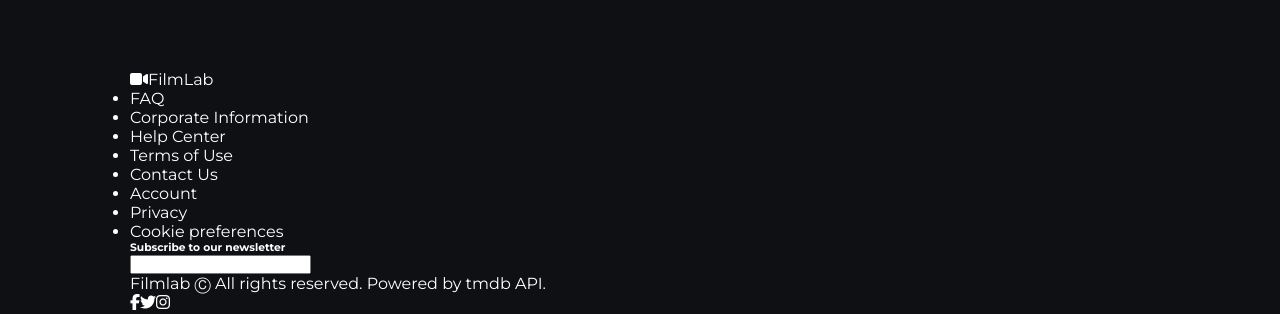
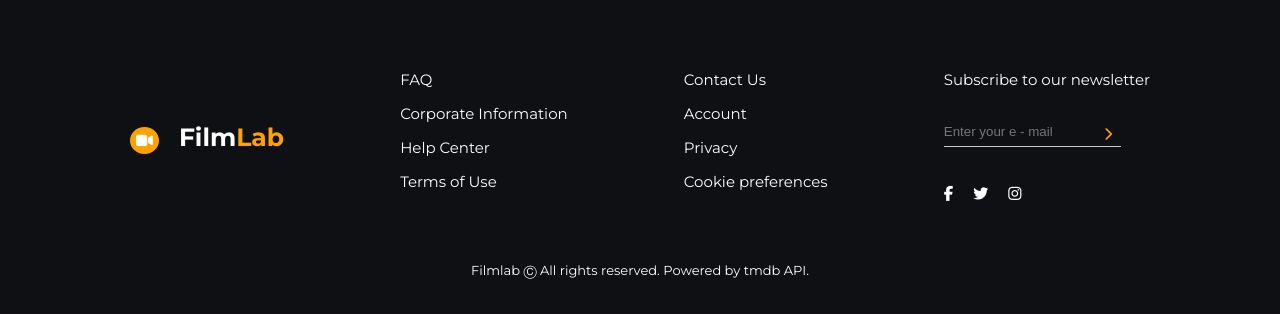
Before and after one commit to bartek9105/FilmLab, a Vue app: page / in a window 1280 px wide. Shown: the part 1297-1611 px from the top of the page. Built offline with nearby package versions, Linux system fonts and the light colour scheme; no server answers; what vue-toasted would draw is missing.

Commit message:
Styles for footer, abstract logo to separate component

```diff
--- a/src/components/Footer.vue
+++ b/src/components/Footer.vue
@@ -1,18 +1,19 @@
 <template>
     <div>
         <footer>
+            <div class="footer-container">
                 <div class="logo">
-                <i class="fas fa-video logo-icon"></i>
-                <span class="logo-text">Film<span class="logo-part">Lab</span>
-                </span>
+                    <Logo/>
                 </div>
-            <nav>
+                <nav class="footer-nav">
                     <ul class="footer-list">
                         <li>FAQ</li>
                         <li>Corporate Information</li>
                         <li>Help Center</li>
                         <li>Terms of Use</li>
                     </ul>
+                </nav>
+                <nav class="footer-nav">
                     <ul class="footer-list">
                         <li>Contact Us</li>
                         <li>Account</li>
@@ -20,23 +21,35 @@
                         <li>Cookie preferences</li>
                     </ul>
                 </nav>
-            <div class="subscribe">
-                <h6>Subscribe to our newsletter</h6>
-                <form>
-                    <input type="text">
+                <div class="cat">
+                    <p>Subscribe to our newsletter</p>
+                    <form class="footer-form">
+                        <input type="text" placeholder="Enter your e - mail">
+                        <button>
+                            <i class="fas fa-chevron-right"></i>
+                        </button>
                     </form>
-            </div>
-            <p>Filmlab &#9400; All rights reserved. Powered by tmdb API.</p>
+                    <div class="social-icons">
                         <i class="fab fa-facebook-f"></i>
                         <i class="fab fa-twitter"></i>
                         <i class="fab fa-instagram"></i>
+                    </div>
+                </div>
+            </div>
+            <p>Filmlab &#9400; All rights reserved. Powered by tmdb API.</p>
+
         </footer>
   </div>
 </template>
 
 <script>
+
+import Logo from '../components/Logo'
+
 export default {
-
+    components: {
+        Logo
+    }
 }
 </script>
 
@@ -44,5 +57,81 @@ export default {
     footer{
         max-width: 1020px;
         margin: 0 auto;
+        .logo{
+            display: flex;
+            align-items: center;
+        }
+        .footer-container{
+            font-size: 15px;
+            display: flex;
+            justify-content: space-between;
+            margin-bottom: 56px;
+            .footer-nav{
+                .footer-list{
+                    list-style: none;
+                    li{
+                        margin-bottom: 15px;
+                        cursor: pointer;
+                        transition: .2s ease-in-out;
+                        &:hover{
+                            color: #FFA200;
+                        }
+                    }
+                }
+            }
+            .cat{
+                p{
+                    font-size: 15px;
+                }
+                .footer-form{
+                    margin-top: 30px;
+                    margin-bottom: 41px;
+                    input{
+                        position: absolute;
+                        background-color: transparent;
+                        border: none;
+                        outline: none;
+                        color: #fff;
+                        border-bottom: 1px solid rgb(202, 202, 202);
+                        padding-bottom: 7px;
+                        transition: .2s ease-in-out;
+                        &:focus{
+                            border-bottom: 1px solid #fff;
+                        }
+                    }
+                    button{
+                        position: relative;
+                        top: 0;
+                        left: 160px;
+                        background-color: transparent;
+                        border: none;
+                        cursor: pointer;
+                        outline: none;
+                        i{
+                            color: #FFA200;
+                            transition: .2s ease-in-out;
+                            &:hover{
+                                color: rgb(199, 126, 0);
+                            }
+                        }
+                    }
+                }
+            }
+            .social-icons{
+                i{
+                    margin-right: 20px;
+                    cursor: pointer;
+                    transition: .2s ease-in-out;
+                    &:hover{
+                        color: #FFA200;
+                    }
+                }
+            }
+        }
+        p{
+            text-align: center;
+            font-size: 13px;
+            margin-bottom: 35px;
+        }
     }
 </style>
--- /dev/null
+++ b/src/components/Logo.vue
@@ -0,0 +1,31 @@
+<template>
+  <div>
+    <i class="fas fa-video logo-icon"></i>
+    <span class="logo-text">Film<span class="logo-part">Lab</span>
+    </span>
+  </div>
+</template>
+
+<script>
+export default {
+    name: 'Logo'
+}
+</script>
+
+<style lang="scss">
+    .logo-icon{
+        color: #fff;
+        padding: 6px;
+        background-color: #FFA200;
+        border-radius: 50%;
+        margin-right: 20px;
+    }
+    .logo-text{
+        font-size: 25px;
+        font-weight: 700;
+        color: #fff;
+        .logo-part{
+            color: #FFA200;
+        }
+    }
+</style>
--- a/src/components/Navbar.vue
+++ b/src/components/Navbar.vue
@@ -2,10 +2,8 @@
   <div>
     <div class="header-top">
         <router-link to="/">
-            <div class="logo">
-                <i class="fas fa-video logo-icon"></i>
-                <span class="logo-text">Film<span class="logo-part">Lab</span>
-                </span>
+            <div class="logo-container">
+                <Logo/>
             </div>
         </router-link>
         <div class="cart">
@@ -19,11 +17,13 @@
 <script>
 
 import Cart from '../components/Cart'
+import Logo from '../components/Logo'
 
 export default {
     name: 'Navbar',
     components: {
-        Cart
+        Cart,
+        Logo
     },
     data(){
         return{
@@ -41,24 +41,9 @@ export default {
         display: flex;
         justify-content: space-between;
         align-items: center;
-        .logo{
+        .logo-container{
             display: flex;
             align-items: center;
-            .logo-icon{
-                color: #fff;
-                padding: 6px;
-                background-color: #FFA200;
-                border-radius: 50%;
-                margin-right: 20px;
-            }
-            .logo-text{
-                font-size: 25px;
-                font-weight: 700;
-                color: #fff;
-                .logo-part{
-                    color: #FFA200;
-                }
-            }
         }
         .cart{
             position: relative;
--- a/src/views/SingleFilm.vue
+++ b/src/views/SingleFilm.vue
@@ -75,6 +75,7 @@
             </section>
         </section>
     </div>
+    <Footer/>
   </div>
 </template>
 
@@ -84,11 +85,13 @@
     import Navbar from '../components/Navbar'
     import PopularMovies from '../components/PopularMovies'
     import SimilarAndRecommended from '../components/SimilarAndRecommended'
+    import Footer from '../components/Footer'
     export default {
         components: {
             Navbar,
             PopularMovies,
-            SimilarAndRecommended
+            SimilarAndRecommended,
+            Footer
         },
         data(){
             return{
```
Lines whose indentation alone changed are shown as unchanged.
